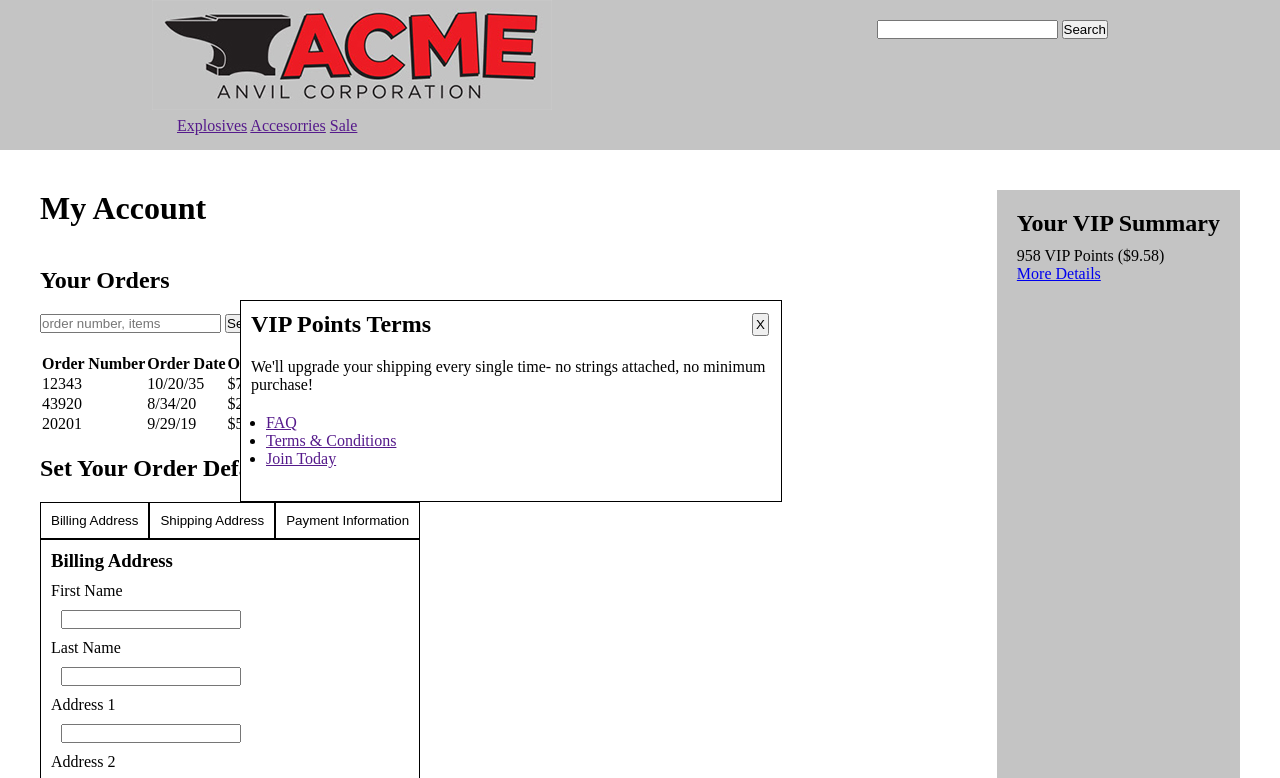
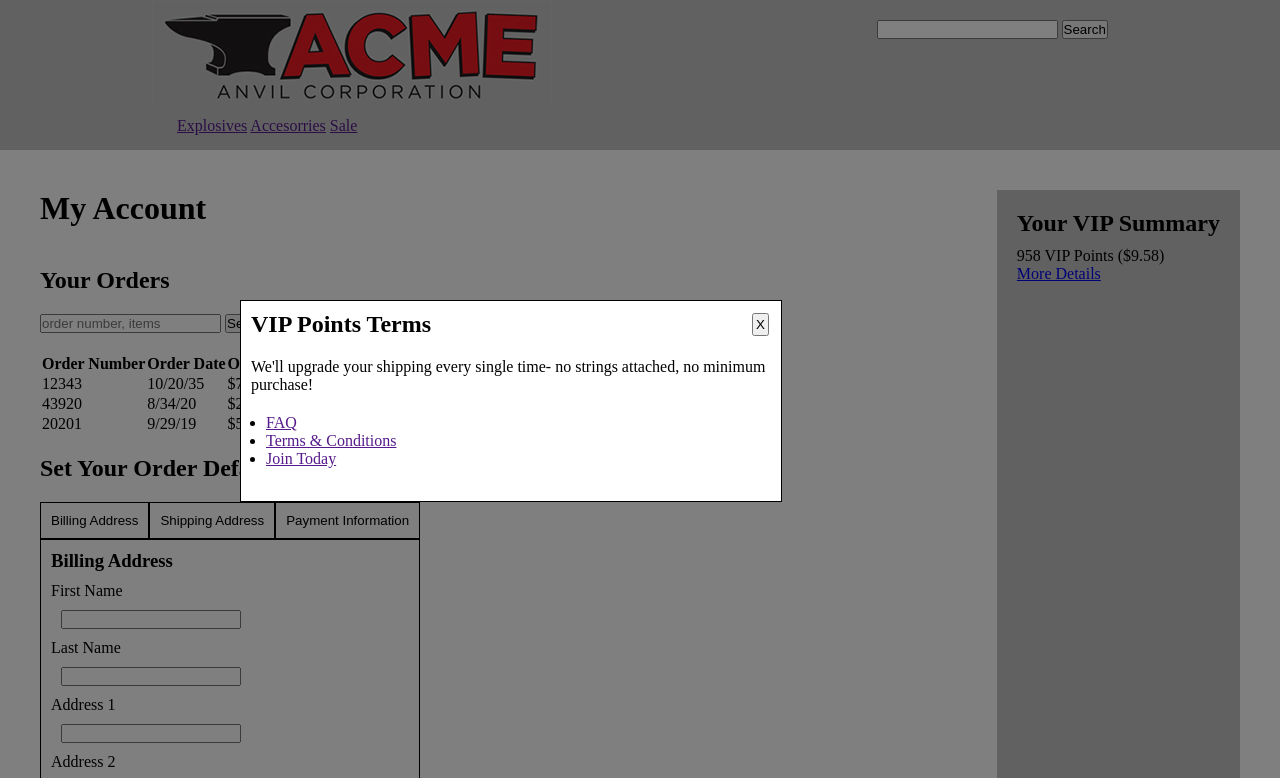
Before and after one commit to BrodeHimes/acmeOrder, a plain HTML site: page index.html in a window 1280 px wide. Both pictures are taken after a click on the link "More Details". Shown: the top 778 px of the page. Drawn offline with Linux system fonts and the light colour scheme.

Commit message:
Added background overlay when modal is opened

```diff
--- a/index.html
+++ b/index.html
@@ -4,7 +4,9 @@
 <link rel="stylesheet" href="styles.css">
 
 </head>
-<body class="modalBackground">
+<body>
+
+
  <header class="greyBackground" aria-hidden="true" tabindex='-1'>
     <figure>
       <img src="acme-logo.jpg" alt="brand logo">
--- a/index.js
+++ b/index.js
@@ -15,7 +15,6 @@ let clickedBilling = ()=>{
     tabButtons[1].setAttribute('tabindex','-1');
     tabButtons[2].setAttribute('tabindex','-1');
     tabButtons[0].setAttribute('tabindex','0')
-
 
 }
 tabButtons[0].addEventListener('click',clickedBilling)
@@ -144,7 +143,15 @@ let showVIPModal=()=>{
     };
 
     modalLinks[0].focus();
+
+    let overlay= document.createElement('div');
+    overlay.setAttribute('id','overlay');
+    document.body.insertAdjacentElement('afterbegin',overlay);
+
+
 }
+
+
 //hide the content behind modal by using the aria-hidden attribute
 moreDetailsLink.addEventListener('click',showVIPModal);
 
@@ -170,6 +177,8 @@ let closeVIPModal=()=>{
         modalLinks[i].removeAttribute('tabindex')
     };
 
+    let overlay=document.getElementById('overlay')
+    document.body.removeChild(overlay);
 
 }
 
--- a/styles.css
+++ b/styles.css
@@ -131,7 +131,7 @@ main section form input {
     flex-wrap: wrap;
     padding: 10px;
     position: absolute;
-    z-index: 1;
+    z-index: 2;
     top: 300px;
     left: 15em;
     background-color: white;
@@ -157,5 +157,11 @@ main section form input {
 }
 
 
-.modalBackground{
-}
+#overlay{
+    background-color: black;
+    position: absolute;
+    z-index:1;
+    width: 100%;
+    height: 1082px;
+    opacity: .50;
+};
```
